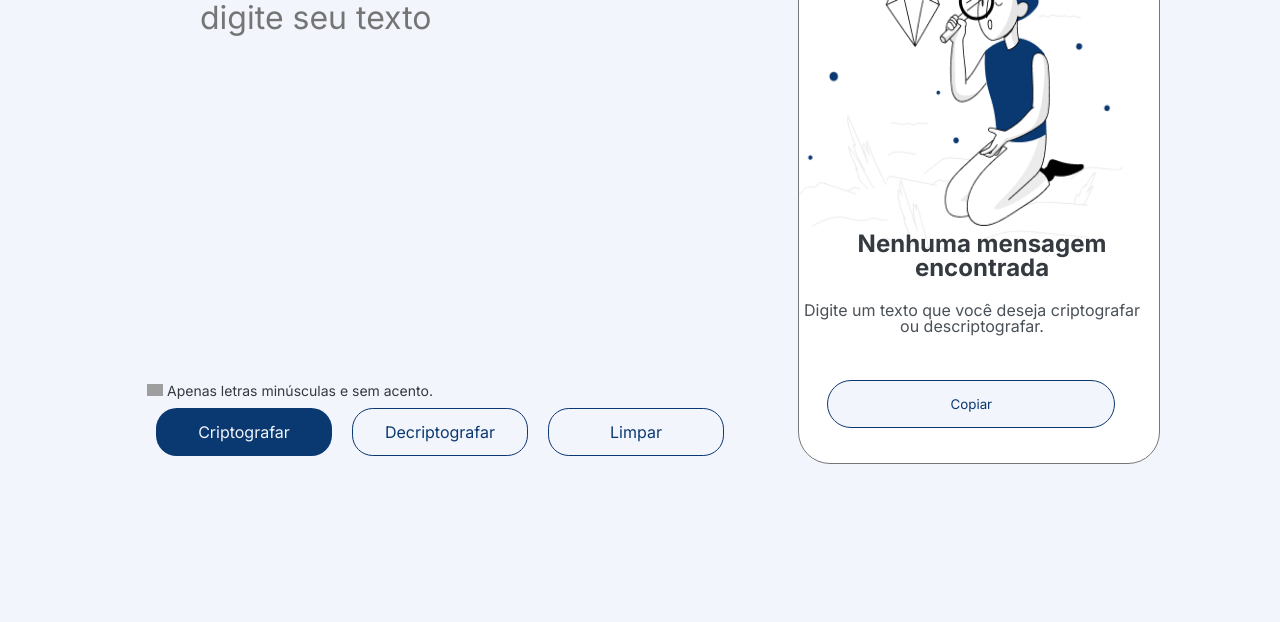
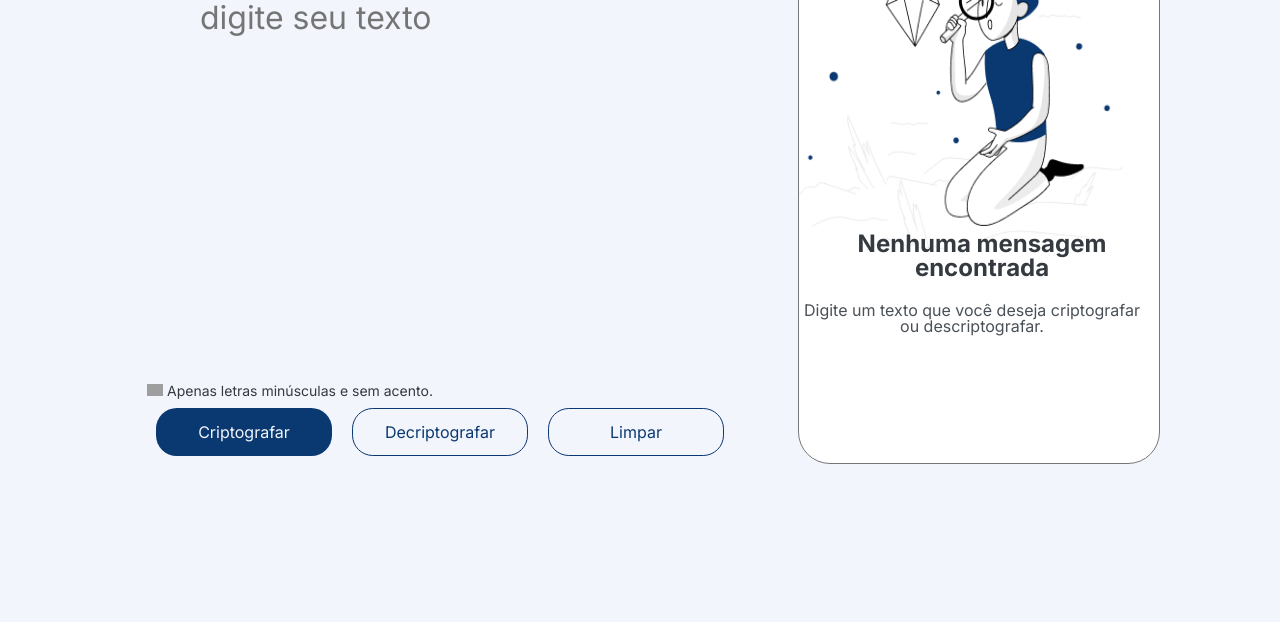
Before and after one commit to Tuanemendes/Decodificador-de-Texto-Alura-Challenges-Oracle-ONE, a plain HTML site: page assest/index.html in a window 1280 px wide. Shown: the part 118-740 px from the top of the page. Drawn offline with Linux system fonts and the light colour scheme.

Commit message:
correção no estilo

```diff
--- a/assest/css/style.css
+++ b/assest/css/style.css
@@ -187,7 +187,7 @@ main {
 .c-btn__copy-text {
     background: var(--light-blue-100);
     box-sizing: border-box;
-    width: 18rem;
+    width: 19rem;
     height: 3rem;
     border-radius: 1rem;
     border: 1px solid var(--dark-blue-300);
@@ -196,7 +196,7 @@ main {
     z-index: 9999;
     margin-left: 7em;
     margin-top: 28rem;
-    /* display: none; */
+    display: none;
 
 }
 
```
